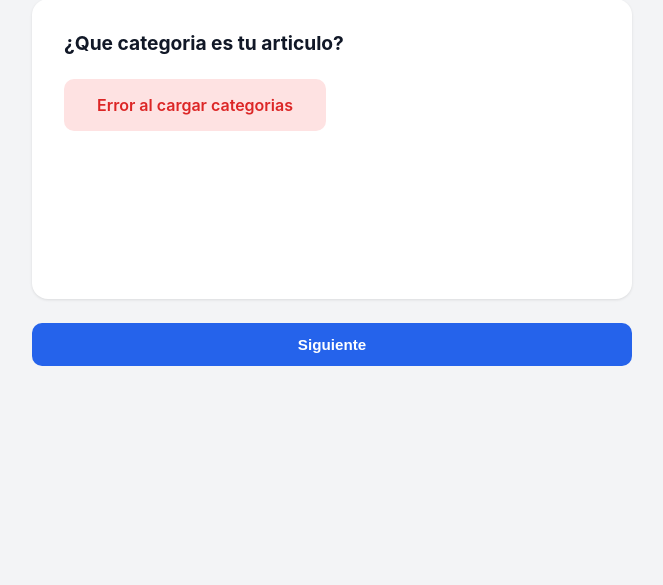
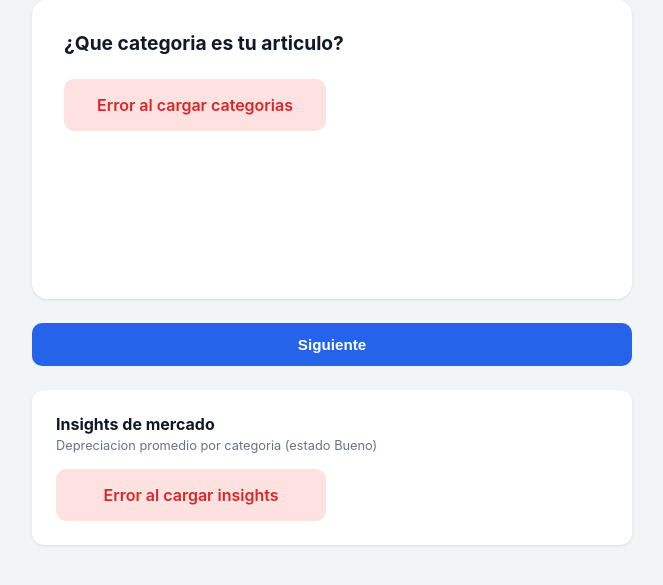
Before and after one commit to OscarEL1/smartvaluation, a Python web app: template templates/index.html in a window 1280 px wide. Shown: the part 195-780 px from the top of the page, without its empty margins (308-971 px from the left). Run offline with Jinja, Linux system fonts and the light colour scheme; the template is opened without the code that fills it, so the values that code supplies are empty.

Commit message:
feat: dashboard de insights de depreciacion por categoria

```diff
--- a/static/css/style.css
+++ b/static/css/style.css
@@ -518,6 +518,70 @@ header h1 {
     font-size: 0.85rem;
 }
 
+/* Dashboard */
+.dashboard-section {
+    margin-top: 1.5rem;
+    background: white;
+    border-radius: 12px;
+    padding: 1.5rem;
+    box-shadow: 0 1px 3px rgba(0,0,0,0.1);
+}
+
+.dashboard-section h3 {
+    font-size: 1rem;
+    color: var(--gray-900);
+    margin-bottom: 0.25rem;
+}
+
+.dashboard-subtitle {
+    font-size: 0.8rem;
+    color: var(--gray-500);
+    margin-bottom: 1rem;
+}
+
+.insights-grid {
+    display: grid;
+    grid-template-columns: repeat(2, 1fr);
+    gap: 0.75rem;
+}
+
+.insight-card {
+    padding: 1rem;
+    background: var(--gray-50);
+    border-radius: 10px;
+    border: 1px solid var(--gray-200);
+}
+
+.insight-card .cat-name {
+    font-size: 0.85rem;
+    font-weight: 700;
+    color: var(--gray-900);
+    margin-bottom: 0.5rem;
+}
+
+.insight-bar-wrap {
+    background: var(--gray-200);
+    border-radius: 4px;
+    height: 8px;
+    overflow: hidden;
+    margin-bottom: 0.3rem;
+}
+
+.insight-bar {
+    height: 100%;
+    border-radius: 4px;
+    transition: width 0.6s ease;
+}
+
+.insight-card .dep-value {
+    font-size: 0.75rem;
+    color: var(--gray-500);
+}
+
+.insight-card .dep-value strong {
+    color: var(--gray-900);
+}
+
 /* Responsive */
 @media (max-width: 480px) {
     .options-grid {
--- a/static/js/app.js
+++ b/static/js/app.js
@@ -340,5 +340,28 @@ function clearHistory() {
     renderHistory();
 }
 
+async function loadInsights() {
+    const grid = document.getElementById('insights-grid');
+    try {
+        const res = await fetch('/api/insights');
+        const data = await res.json();
+        grid.innerHTML = data.map(d => {
+            const color = d.depBueno < 40 ? '#059669' : d.depBueno < 55 ? '#d97706' : '#dc2626';
+            return `
+                <div class="insight-card">
+                    <div class="cat-name">${d.categoria}</div>
+                    <div class="insight-bar-wrap">
+                        <div class="insight-bar" style="width:${d.depBueno}%;background:${color}"></div>
+                    </div>
+                    <div class="dep-value"><strong>${d.depBueno}%</strong> dep. buen estado</div>
+                </div>
+            `;
+        }).join('');
+    } catch {
+        grid.innerHTML = '<div class="error-msg">Error al cargar insights</div>';
+    }
+}
+
 loadCategorias();
 renderHistory();
+loadInsights();
--- a/templates/index.html
+++ b/templates/index.html
@@ -143,6 +143,14 @@
                 </table>
             </div>
         </div>
+
+        <div class="dashboard-section" id="dashboard-section">
+            <h3>Insights de mercado</h3>
+            <p class="dashboard-subtitle">Depreciacion promedio por categoria (estado Bueno)</p>
+            <div class="insights-grid" id="insights-grid">
+                <div class="spinner-container"><div class="spinner"></div></div>
+            </div>
+        </div>
     </div>
 
     <script src="/static/js/app.js"></script>
```
Also changed, not shown: server.js (+24 -0 lines).
